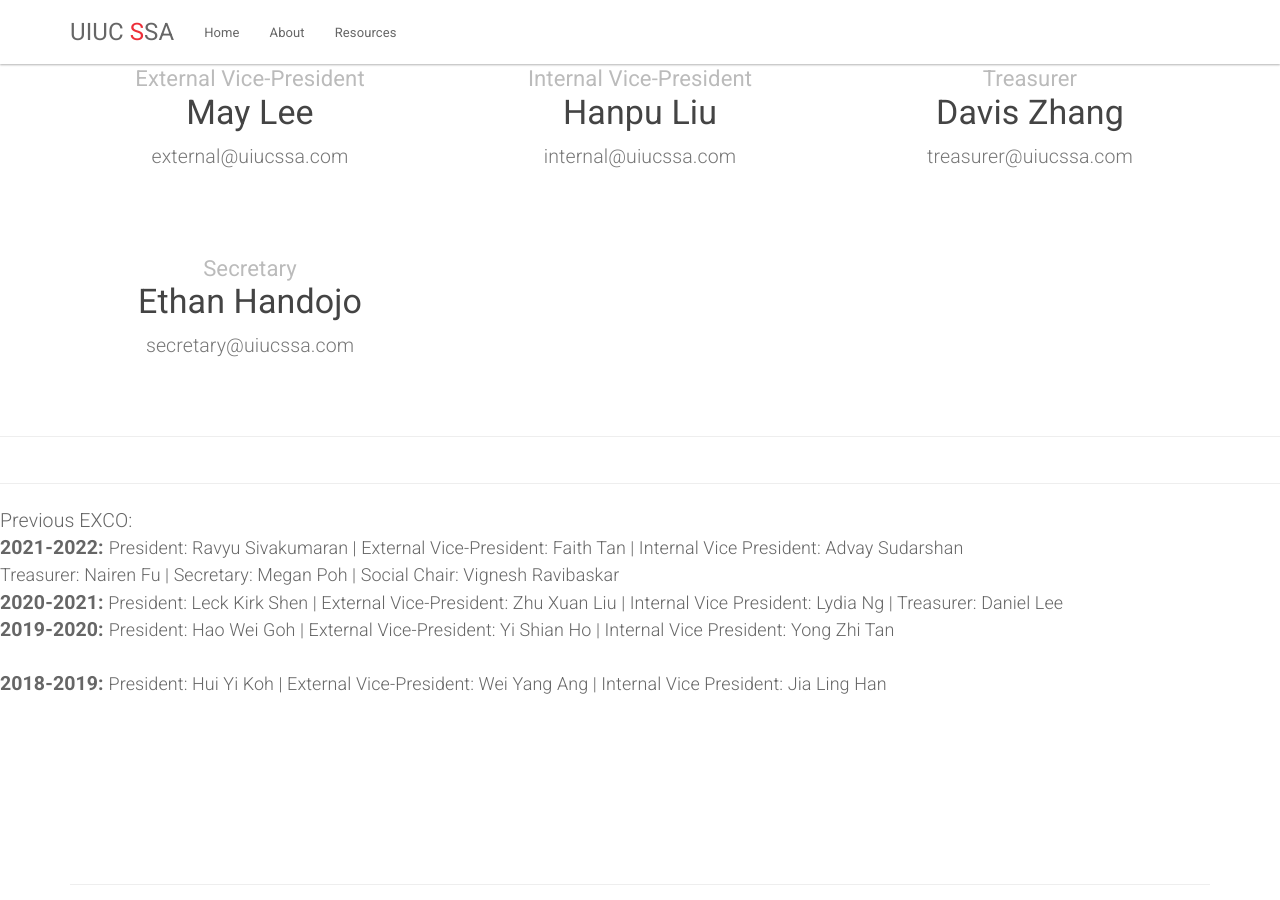
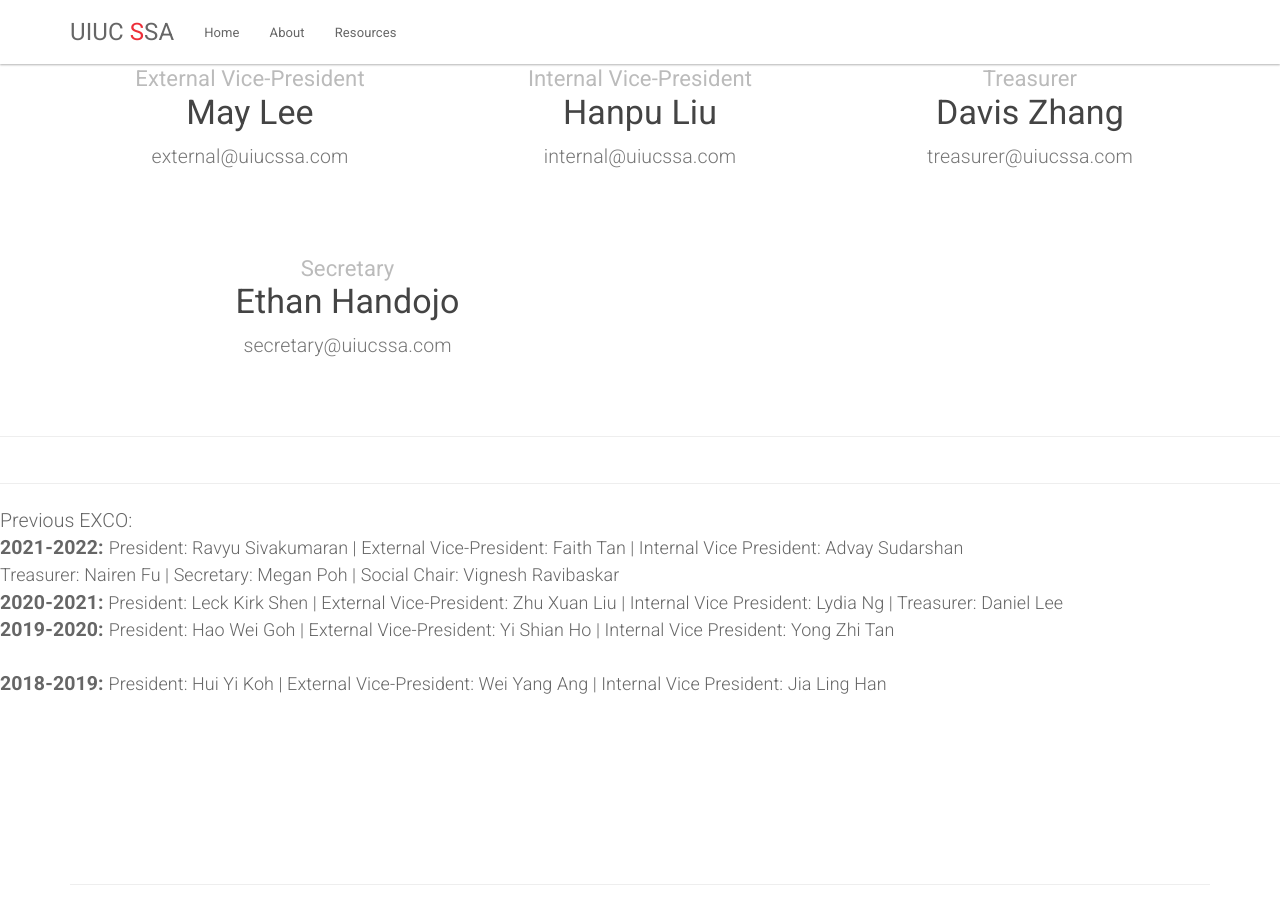
Before and after one commit to uiucssa/uiucssa.github.io, a Jekyll site: the page built from about.html, in a window 1280 px wide and 900 px high, scrolled down 1199 px. Built offline with Jekyll 4.4.1, drawn with Linux system fonts in a browser that asks for light colours.

Commit message:
Revert "Modified about page layout"
This reverts commit 2dcb555510eeb6b718117d014e5e8f6dac95811d.

```diff
--- a/about.html
+++ b/about.html
@@ -141,7 +141,7 @@ title: About Us
         </h3>
         <p class="lead text-center"><a href="mailto:treasurer@uiucssa.com" style="color: #777">treasurer@uiucssa.com</a></p>
     </div>
-    <div class="col-md-4" style="padding-bottom: 30px;">
+    <div class="col-md-6" style="padding-bottom: 30px;">
         <!-- <img src="{{ site.url }}/img/exco/ruowei.png" class="img-responsive center-block"> -->
         <h3 class="text-center">
             <small>Secretary</small><br>
```
